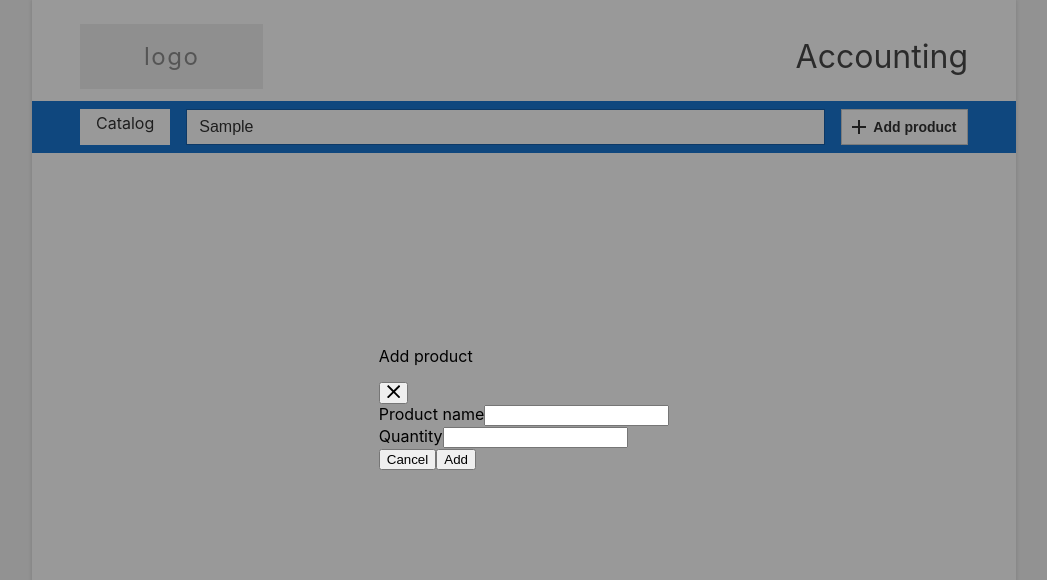
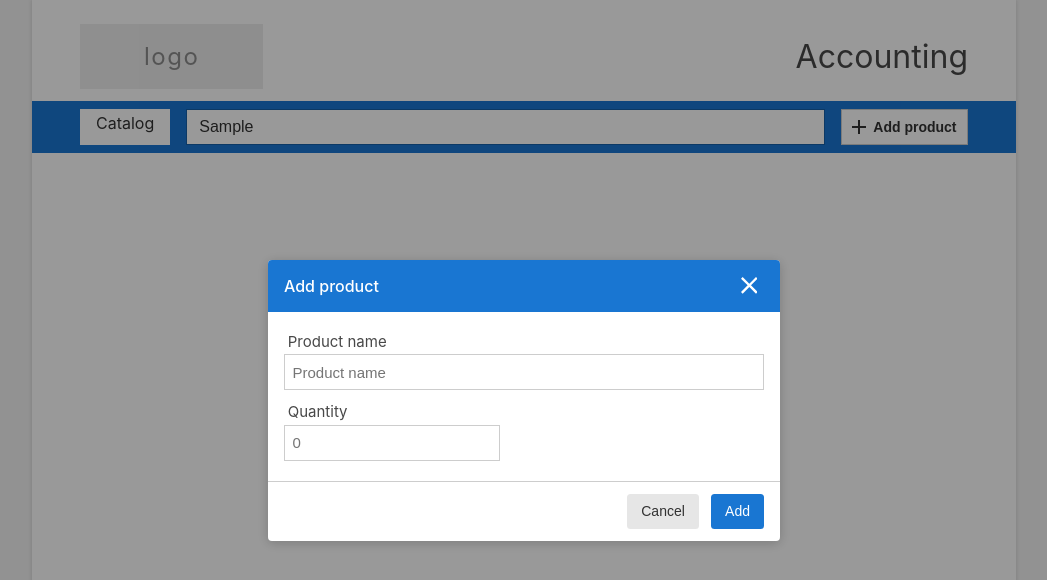
Before and after one commit to artischockee/shop-accounting, a React (Create React App) app: page / in a window 1280 px wide. Both pictures are taken after typing "Sample" into the empty fields and a click on the button "Add product". Shown: the top 580 px of the page, without its empty margins (116-1163 px from the left). Built offline with nearby package versions, Linux system fonts and the light colour scheme.

Commit message:
Change element's className; add placeholders for inputs

```diff
--- a/src/components/AddProdDialog.js
+++ b/src/components/AddProdDialog.js
@@ -14,7 +14,7 @@ const AddProdDialog = ({
 
   return (
     <div className="fullscreen-wrapper">
-      <form className="add-prod-dialog"
+      <form className="dialog"
         onSubmit={(e) => {
           e.preventDefault();
 
@@ -33,29 +33,31 @@ const AddProdDialog = ({
           dialogClose();
         }}
       >
-        <div className="add-prod-dialog__title">
+        <div className="dialog__title">
           <p className="title__text">Add product</p>
           <button type="button" className="title__button" onClick={dialogClose}>
             <SVGClose className="button__svg" />
           </button>
         </div>
 
-        <div className="add-prod-dialog__body">
+        <div className="dialog__body">
           <div className="body__field">
             <label className="field__label" htmlFor="name">Product name</label>
             <input type="text" className="field__input" id="name"
+              placeholder="Product name"
               ref={node => (productName = node)}
             />
           </div>
           <div className="body__field">
             <label className="field__label" htmlFor="quantity">Quantity</label>
             <input type="text" className="field__input field__input_type_number" id="quantity"
+              placeholder="0"
               ref={node => (productQuantity = node)}
             />
           </div>
         </div>
 
-        <div className="add-prod-dialog__controls">
+        <div className="dialog__controls">
           <button type="button" className="controls__button" onClick={dialogClose}>Cancel</button>
           <button type="submit" className="controls__button controls__button_primary">Add</button>
         </div>
```
